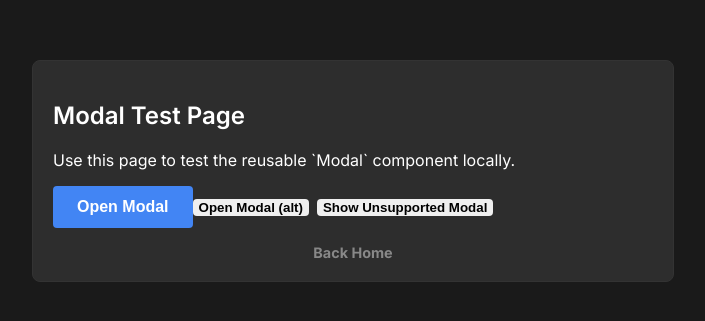
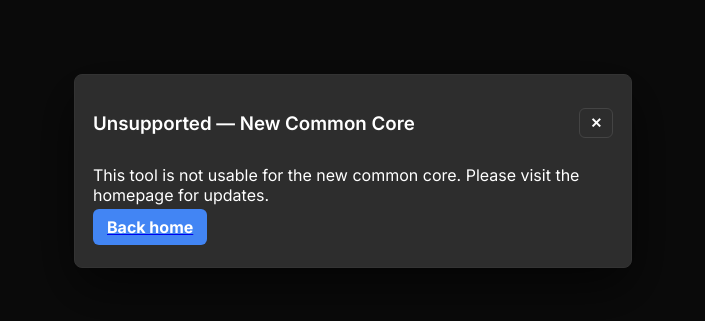
Before and after one commit to erdelp/42-blackhole-calculator, a Next.js app: page /42-blackhole-calculator/modal-test in a window 1280 px wide. Shown: the part 229-550 px from the top of the page, without its empty margins (287-992 px from the left). Built offline with nearby package versions, Linux system fonts and the light colour scheme.

Commit message:
added support (or rather non support_ for 42Next)

```diff
--- a/src/app/modal-test/page.tsx
+++ b/src/app/modal-test/page.tsx
@@ -1,59 +1,18 @@
-// ...existing code...
 'use client';
 
-import { useState } from 'react';
-import Link from 'next/link';
 import Modal from '../components/Modal';
 
 export default function ModalTestPage() {
-  const [open, setOpen] = useState(false);
-  const [unsupportedOpen, setUnsupportedOpen] = useState(false);
-
+  // This page only shows the unsupported/display-only modal.
   return (
-    <div className="card">
-      <h2>Modal Test Page</h2>
-      <p>Use this page to test the reusable `Modal` component locally.</p>
-
-      <div className="input-group">
-        <button className="btn btn-login" onClick={() => setOpen(true)}>
-          Open Modal
-        </button>
-        <button className="btn" onClick={() => setOpen(true)}>
-          Open Modal (alt)
-        </button>
-        <button className="btn" onClick={() => setUnsupportedOpen(true)} style={{ marginLeft: 8 }}>
-          Show Unsupported Modal
-        </button>
-      </div>
-
-      <Modal
-        open={open}
-        title="Test Modal"
-        initialText="Hello from modal test"
-        onClose={() => setOpen(false)}
-        onSubmit={(text) => {
-          // Simple test handler — shows the submitted text and closes modal
-          alert('Modal submitted: ' + text);
-          setOpen(false);
-        }}
-      />
-
-      <Modal
-        open={unsupportedOpen}
-        title="Unsupported — New Common Core"
-        displayOnly={true}
-        content="This tool is not usable for the new common core. Sorry :( ! "
-        backHref="/42-blackhole-calculator"
-        onClose={() => setUnsupportedOpen(false)}
-        onSubmit={() => {}}
-      />
-
-      <div className="footer" style={{ marginTop: 16 }}>
-        <Link href="/">
-          <a className="btn">Back Home</a>
-        </Link>
-      </div>
-    </div>
+    <Modal
+      open={true}
+      title="Unsupported — New Common Core"
+      displayOnly={true}
+      content={"This tool is not usable for the new common core. Please visit the homepage for updates."}
+      backHref="/"
+      onClose={() => { /* no-op: leaving page to the back link */ }}
+      onSubmit={() => {}}
+    />
   );
 }
-// ...existing code...
```
